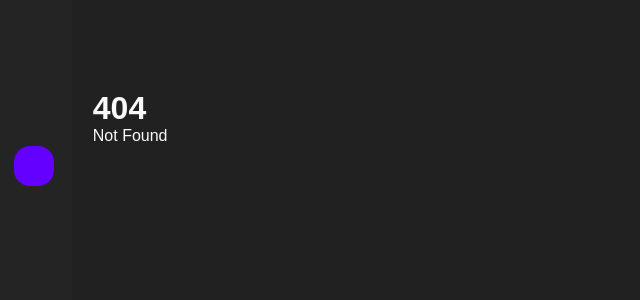
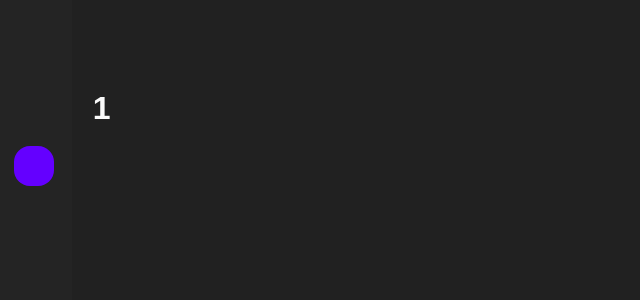
Before and after one commit to lasheendev/lasheen.dev, a SvelteKit app: page /projects/1 in a window 1280 px wide. Before the commit this address had no page. Shown: the top 300 px of the page, without its empty margins (0-640 px from the left). Built offline with nearby package versions, Linux system fonts and the light colour scheme; some icons are missing.

Commit message:
Add basic slug for projects

```diff
--- a/src/routes/projects/+page.svelte
+++ b/src/routes/projects/+page.svelte
@@ -15,11 +15,12 @@
 			const docSnapshot =  await getDoc(docRef);
 			if (docSnapshot.exists) {
 				latestPosts = Object.values(latestPosts = docSnapshot.data()['projects']);
-				latestPosts = latestPosts.sort((a, b) => (a.order > b.order) ? 1 : -1)
 
 				latestPosts.forEach((post, index) => {
 					post['id'] = Object.keys(docSnapshot.data()['projects'])[index];
 				});
+
+				latestPosts = latestPosts.sort((a, b) => (a.order > b.order) ? 1 : -1)
 
 
 
--- /dev/null
+++ b/src/routes/projects/[projectId]/+page.js
@@ -0,0 +1,7 @@
+export async function load({ params }) {
+
+    return {
+        projectId: params.projectId
+    }
+
+}
--- /dev/null
+++ b/src/routes/projects/[projectId]/+page.svelte
@@ -0,0 +1,5 @@
+<script>
+	export let data;
+</script>
+
+<h1>{data.projectId}</h1>
```
